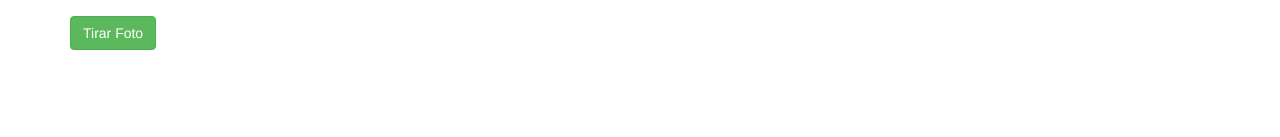
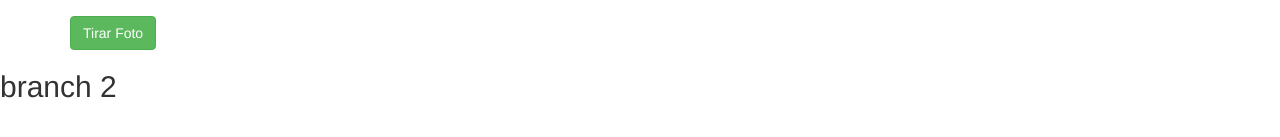
Before and after one commit to monalizaloren/c113projeto, a plain HTML site: page index.html in a window 1280 px wide. Shown: the part 149-286 px from the top of the page. Drawn offline with nearby package versions, Linux system fonts and the light colour scheme.

Commit message:
alterações branch2

```diff
--- a/index.html
+++ b/index.html
@@ -20,7 +20,7 @@
 	<hr>
   <button onclick="take_snapshot()" class="btn btn-success">Tirar Foto</button>
 </div>
-
+ <h2> branch 2</h2>
 <script src="main.js"></script>
 </body>
 
```
